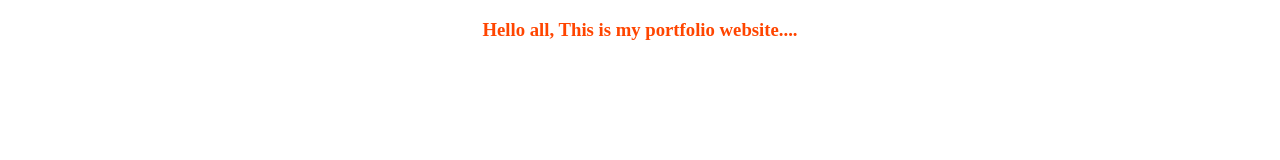
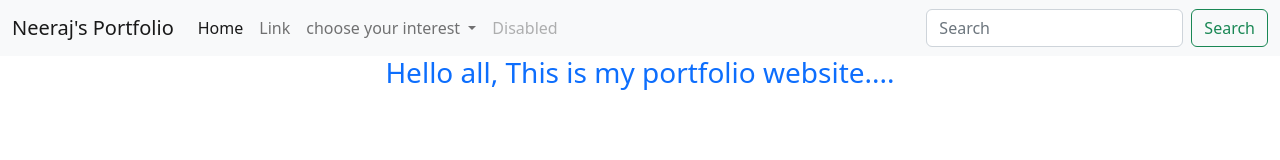
Before and after one commit to NeerajKumar805/MyPortfolio, a plain HTML site: page index.html in a window 1280 px wide. Drawn offline with nearby package versions, Linux system fonts and the light colour scheme.

Commit message:
added navbar

```diff
--- a/index.html
+++ b/index.html
@@ -3,9 +3,54 @@
 <head>
     <meta charset="UTF-8">
     <meta name="viewport" content="width=device-width, initial-scale=1.0">
+    <link href="https://cdn.jsdelivr.net/npm/bootstrap@5.2.3/dist/css/bootstrap.min.css" rel="stylesheet"
+        integrity="sha384-rbsA2VBKQhggwzxH7pPCaAqO46MgnOM80zW1RWuH61DGLwZJEdK2Kadq2F9CUG65" crossorigin="anonymous">
+    <script src="https://cdn.jsdelivr.net/npm/bootstrap@5.2.3/dist/js/bootstrap.bundle.min.js"
+        integrity="sha384-kenU1KFdBIe4zVF0s0G1M5b4hcpxyD9F7jL+jjXkk+Q2h455rYXK/7HAuoJl+0I4"
+        crossorigin="anonymous"></script>
     <title>Document</title>
 </head>
 <body>
-    <h3 style="color: orangered; text-align: center;">Hello all, This is my portfolio website....</h3>
+    <nav class="navbar navbar-expand-lg bg-light">
+        <div class="container-fluid">
+            <a class="navbar-brand" href="#">Neeraj's Portfolio</a>
+            <button class="navbar-toggler" type="button" data-bs-toggle="collapse" data-bs-target="#navbarSupportedContent"
+                aria-controls="navbarSupportedContent" aria-expanded="false" aria-label="Toggle navigation">
+                <span class="navbar-toggler-icon"></span>
+            </button>
+            <div class="collapse navbar-collapse" id="navbarSupportedContent">
+                <ul class="navbar-nav me-auto mb-2 mb-lg-0">
+                    <li class="nav-item">
+                        <a class="nav-link active" aria-current="page" href="#">Home</a>
+                    </li>
+                    <li class="nav-item">
+                        <a class="nav-link" href="#">Link</a>
+                    </li>
+                    <li class="nav-item dropdown">
+                        <a class="nav-link dropdown-toggle" href="#" role="button" data-bs-toggle="dropdown"
+                            aria-expanded="false">
+                            choose your interest
+                        </a>
+                        <ul class="dropdown-menu">
+                            <li><a class="dropdown-item" href="#">contact</a></li>
+                            <li><a class="dropdown-item" href="#">my works</a></li>
+                            <li>
+                                <hr class="dropdown-divider">
+                            </li>
+                            <li><a class="dropdown-item" href="#">about</a></li>
+                        </ul>
+                    </li>
+                    <li class="nav-item">
+                        <a class="nav-link disabled">Disabled</a>
+                    </li>
+                </ul>
+                <form class="d-flex" role="search">
+                    <input class="form-control me-2" type="search" placeholder="Search" aria-label="Search">
+                    <button class="btn btn-outline-success" type="submit">Search</button>
+                </form>
+            </div>
+        </div>
+    </nav>
+    <h3 class="text-center text-primary">Hello all, This is my portfolio website....</h3>
 </body>
 </html>
```
